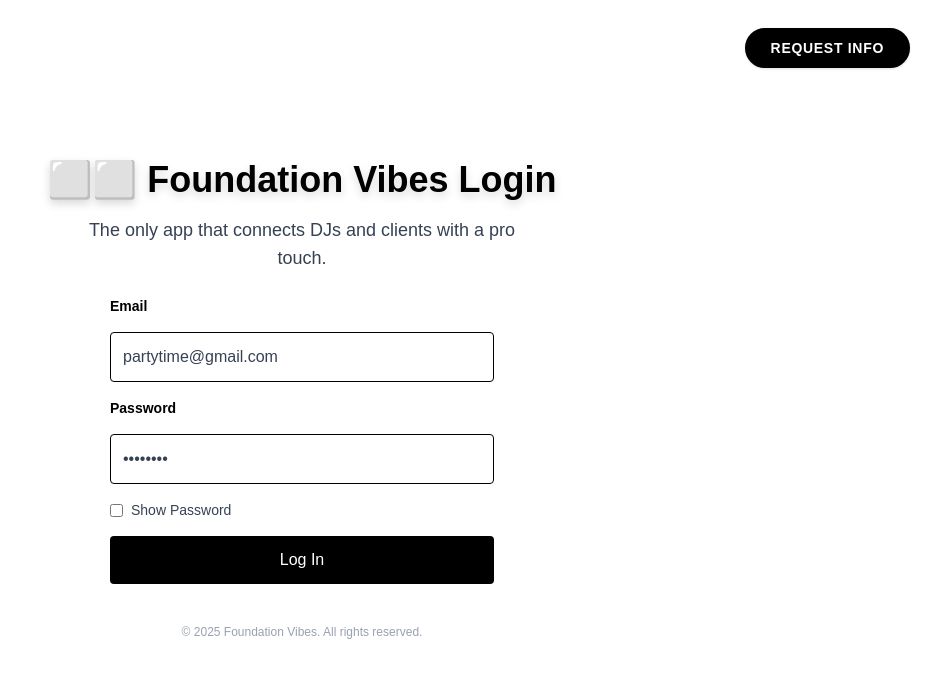
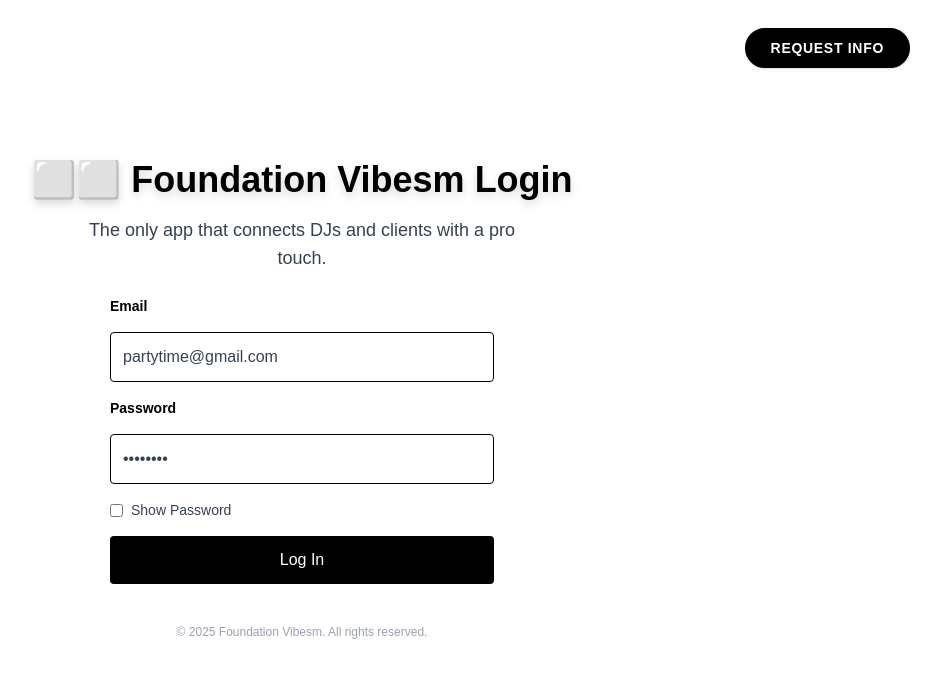
Before and after one commit to FoundationVibes/foundation-dj-app, a Next.js app: page / in a window 1280 px wide. Shown: the top 678 px of the page, without its empty margins (338-1279 px from the left). Built offline with nearby package versions, Linux system fonts and the light colour scheme.

Commit message:
updated login ui

```diff
--- a/src/app/page.tsx
+++ b/src/app/page.tsx
@@ -7,7 +7,7 @@ import { auth } from "../firebase/config";
 
 const orgConfig = {
   logo: "squares",
-  title: "Foundation Vibes",
+  title: "Foundation Vibesm",
   tagline: "The only app that connects DJs and clients with a pro touch.",
   buttonUrl: "https://www.az3ntoh.com",
 };
```
